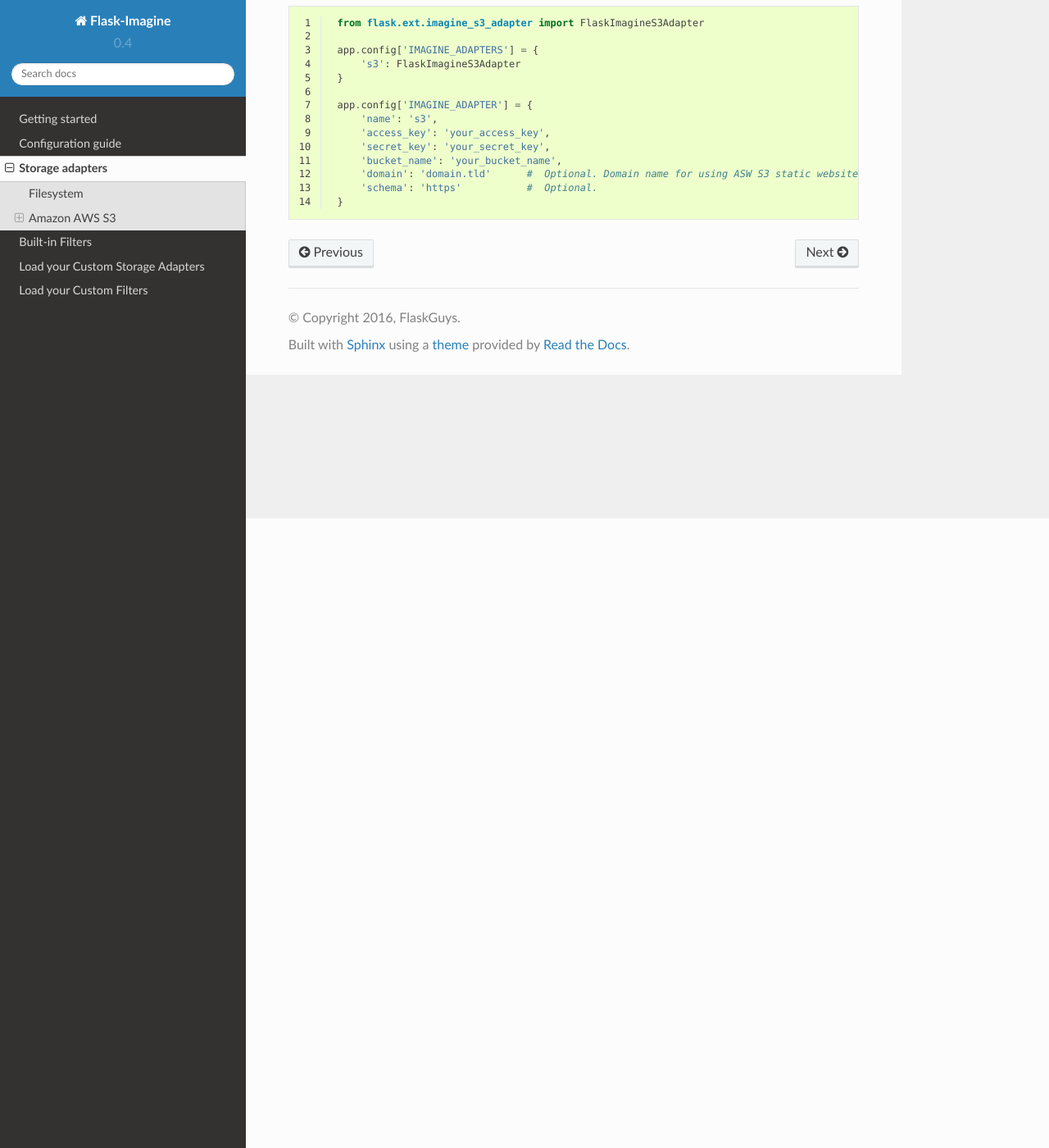
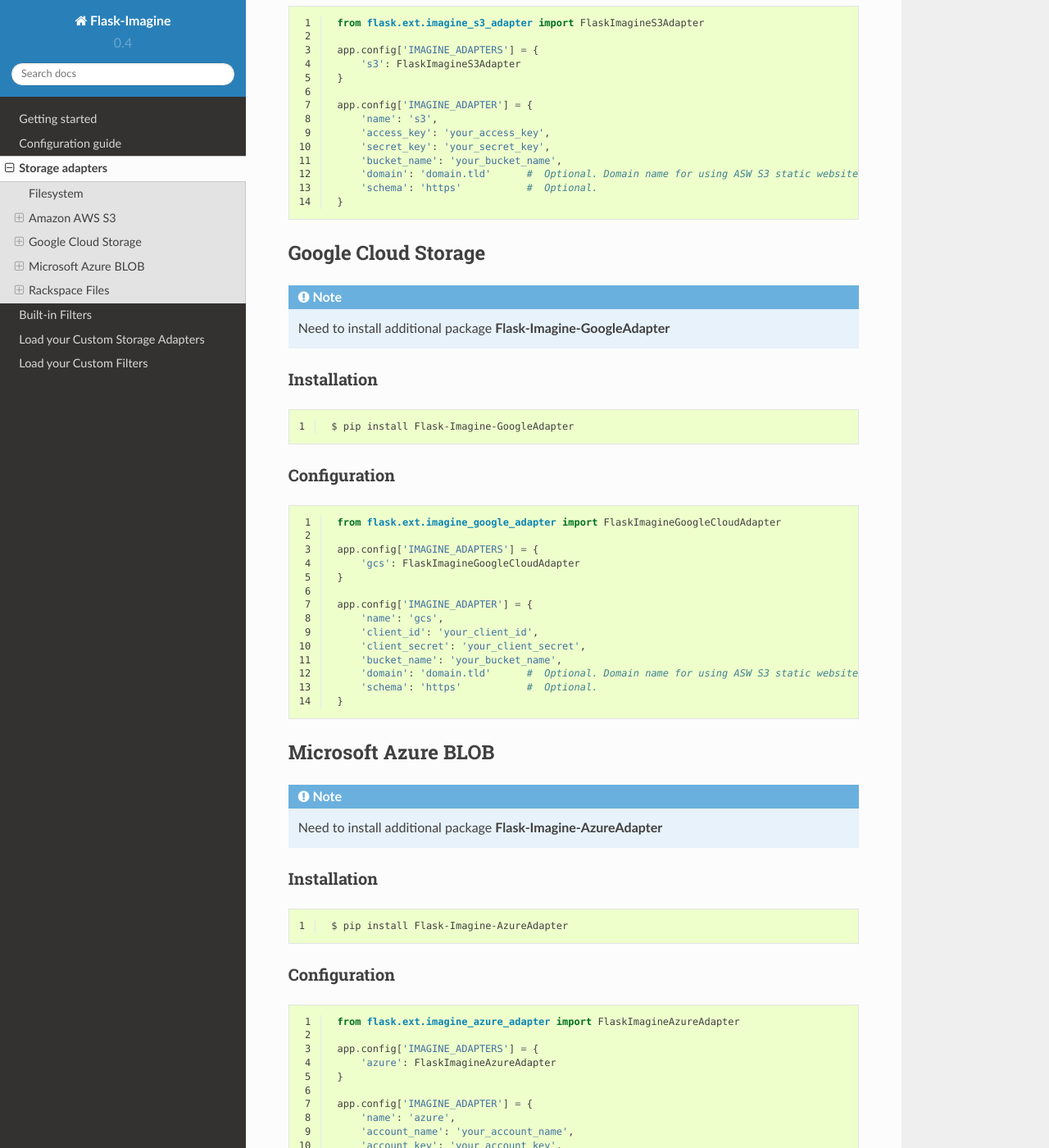
Before and after one commit to Python3pkg/Flask-Imagine, a Sphinx documentation site: the page built from docs/adapters.rst, in a window 1280 px wide and 1400 px high, scrolled down 768 px. Shown: the whole window at 82% size. Built offline with Sphinx 7.4.7 and the Read the Docs theme 2.0.0, drawn with Linux system fonts in a browser that asks for light colours; some of the changed text lies outside the part shown.

Commit message:
Storage adapters documentation.

```diff
--- a/docs/adapters.rst
+++ b/docs/adapters.rst
@@ -48,3 +48,104 @@
         'domain': 'domain.tld'      #  Optional. Domain name for using ASW S3 static website hosting.
         'schema': 'https'           #  Optional.
     }
+
+Google Cloud Storage
+--------------------
+
+.. note:: Need to install additional package **Flask-Imagine-GoogleAdapter**
+
+Installation
+""""""""""""
+
+.. code-block:: shell
+   :linenos:
+
+    $ pip install Flask-Imagine-GoogleAdapter
+
+Configuration
+"""""""""""""
+
+.. code-block:: python
+   :linenos:
+
+    from flask.ext.imagine_google_adapter import FlaskImagineGoogleCloudAdapter
+
+    app.config['IMAGINE_ADAPTERS'] = {
+        'gcs': FlaskImagineGoogleCloudAdapter
+    }
+
+    app.config['IMAGINE_ADAPTER'] = {
+        'name': 'gcs',
+        'client_id': 'your_client_id',
+        'client_secret': 'your_client_secret',
+        'bucket_name': 'your_bucket_name',
+        'domain': 'domain.tld'      #  Optional. Domain name for using ASW S3 static website hosting.
+        'schema': 'https'           #  Optional.
+    }
+
+Microsoft Azure BLOB
+--------------------
+
+.. note:: Need to install additional package **Flask-Imagine-AzureAdapter**
+
+Installation
+""""""""""""
+
+.. code-block:: shell
+   :linenos:
+
+    $ pip install Flask-Imagine-AzureAdapter
+
+Configuration
+"""""""""""""
+
+.. code-block:: python
+   :linenos:
+
+    from flask.ext.imagine_azure_adapter import FlaskImagineAzureAdapter
+
+    app.config['IMAGINE_ADAPTERS'] = {
+        'azure': FlaskImagineAzureAdapter
+    }
+
+    app.config['IMAGINE_ADAPTER'] = {
+        'name': 'azure',
+        'account_name': 'your_account_name',
+        'account_key': 'your_account_key',
+        'container_name': 'your_container_name',
+        'domain': 'domain.tld'      #  Optional. Domain name for using static website hosting.
+        'schema': 'https'           #  Optional.
+    }
+
+Rackspace Files
+---------------
+
+.. note:: Need to install additional package **Flask-Imagine-RackspaceAdapter**
+
+Installation
+""""""""""""
+
+.. code-block:: shell
+   :linenos:
+
+    $ pip install Flask-Imagine-RackspaceAdapter
+
+Configuration
+"""""""""""""
+
+.. code-block:: python
+   :linenos:
+
+    from flask.ext.imagine_rackspace_adapter import FlaskImagineRackspaceAdapter
+
+    app.config['IMAGINE_ADAPTERS'] = {
+        'rackspace': FlaskImagineRackspaceAdapter
+    }
+
+    app.config['IMAGINE_ADAPTER'] = {
+        'name': 'rackspace',
+        'region': 'your_region',
+        'user_name': 'your_user_name',
+        'api_key': 'your_api_key',
+        'container_name': 'your_container_name'
+    }
```
